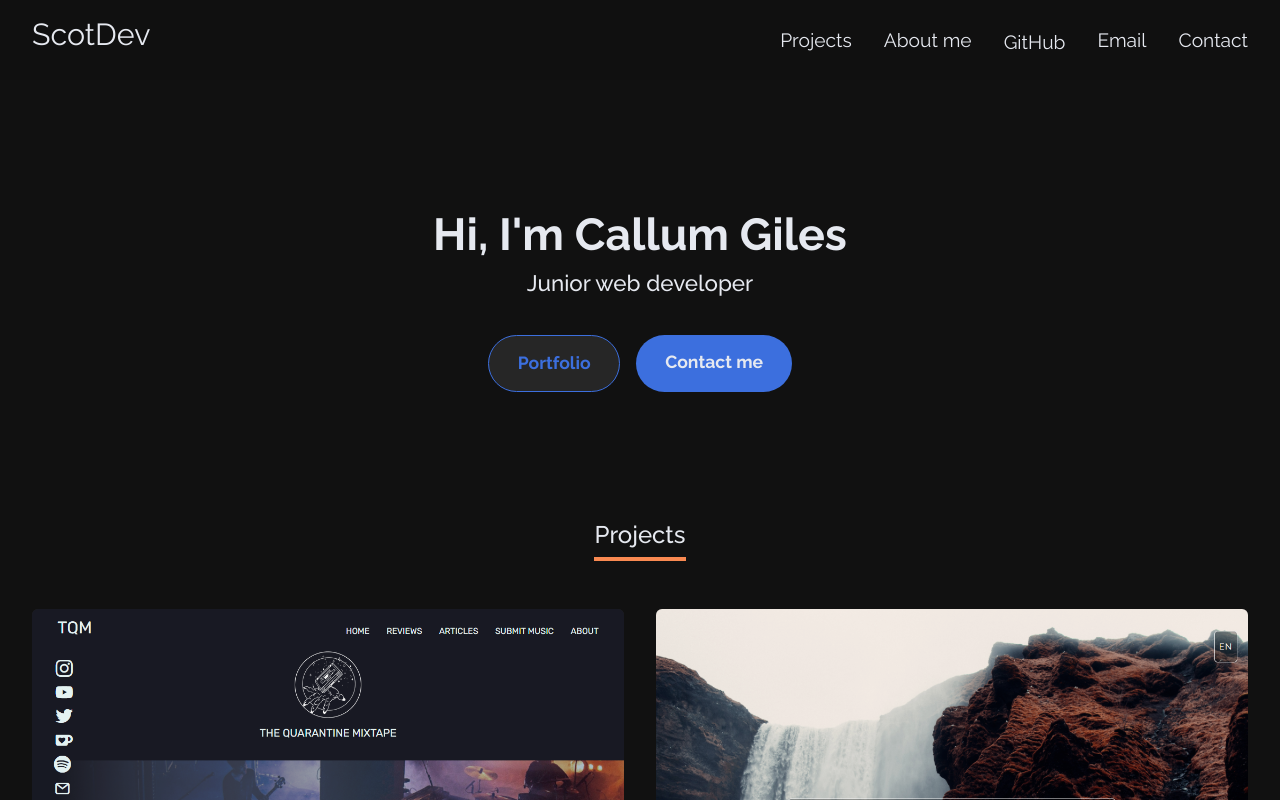
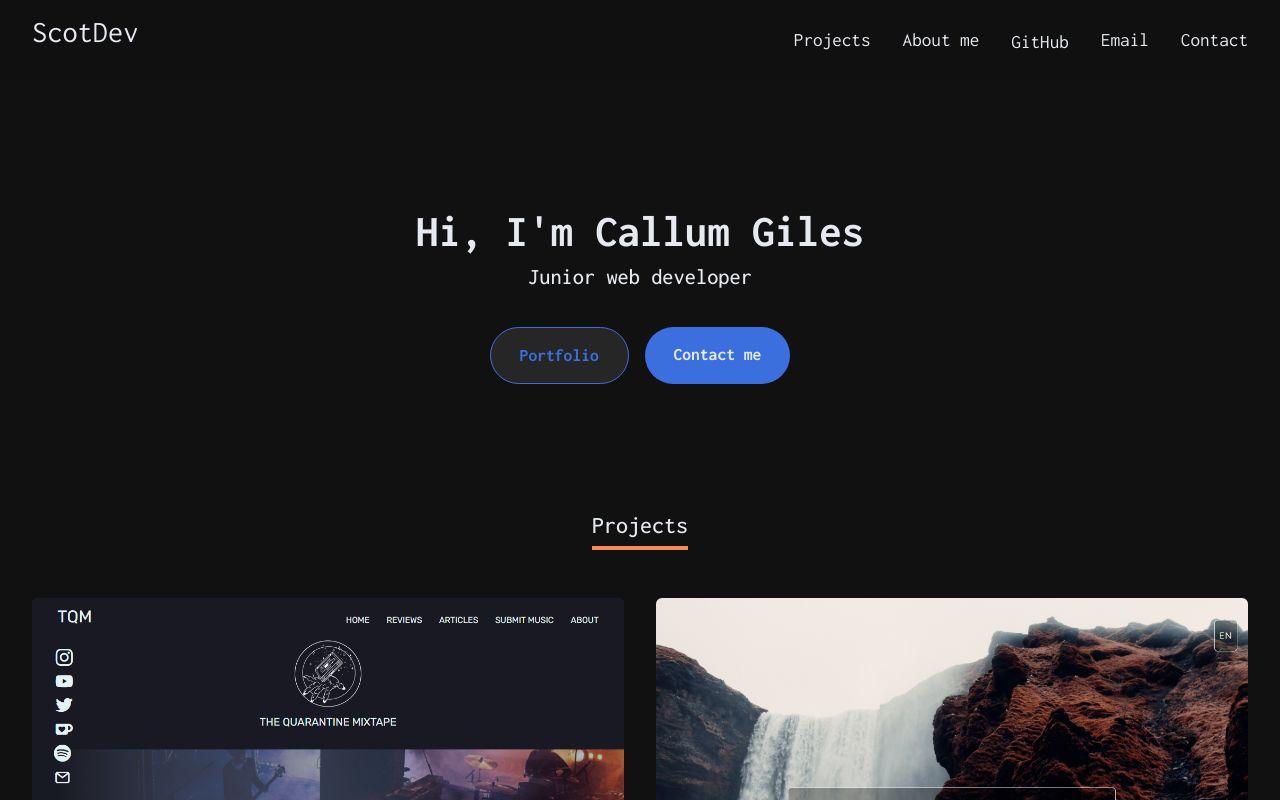
Before and after one commit to ScotDev/Personal-site, a React (Create React App) app: page / in a window 1280 px wide. Shown: the top 800 px of the page. Built offline with nearby package versions, Linux system fonts and the light colour scheme.

Commit message:
Changed font, tweaked form styles

```diff
--- a/public/scss/_contact.scss
+++ b/public/scss/_contact.scss
@@ -71,20 +71,20 @@
         input,
         textarea {
           border-radius: 6px;
-          border: none;
+          border: 1px solid transparent;
           outline: none;
           font-family: inherit;
           padding: 0.5rem 0.8rem;
           font-size: 1rem;
           transition: all 0.3s ease;
-          background-color: $text;
+          background-color: #fff;
         }
 
         input:focus,
         textarea:focus {
           border: 1px solid $primary-accent;
           border-radius: 6px;
-          transform: scale(1.01) translateY(-2px);
+          // transform: scale(1.01) translateY(-2px);
         }
 
         input {
--- a/public/scss/styles.scss
+++ b/public/scss/styles.scss
@@ -1,5 +1,5 @@
-@import url('https://fonts.googleapis.com/css2?family=Raleway:wght@400;500;700&display=swap');
-
+// @import url('https://fonts.googleapis.com/css2?family=Raleway:wght@400;500;700&display=swap');
+@import url('https://fonts.googleapis.com/css2?family=Inconsolata:wght@400;500;600;700&display=swap');
 // config must be imported first
 @import '_config';
 @import '_navbar';
@@ -18,7 +18,8 @@ html {
 }
 
 body {
-  font-family: 'Raleway', sans-serif;
+  // font-family: 'Raleway', sans-serif;
+  font-family: 'Inconsolata', monospace;
   margin: 0;
 }
 
--- a/src/components/layout/Navbar.js
+++ b/src/components/layout/Navbar.js
@@ -9,7 +9,7 @@ export default function Navbar() {
                 <li><a href="#portfolio">Projects</a></li>
                 <li><a href="#timeline">About me</a></li>
                 <li><a href="https://github.com/ScotDev" target="_blank" rel="noopener noreferrer">GitHub <i className="lab la-github"></i></a></li>
-                <li><a href="mailto:callum.195@outlook.com" rel="noopener noreferrer">Email</a></li>
+                <li><a href="mailto:hello@scotdev.uk" rel="noopener noreferrer">Email</a></li>
                 <li><a href="#contact">Contact</a></li>
             </ul>
 
```
Also changed, not shown: src/styles.min.css.
